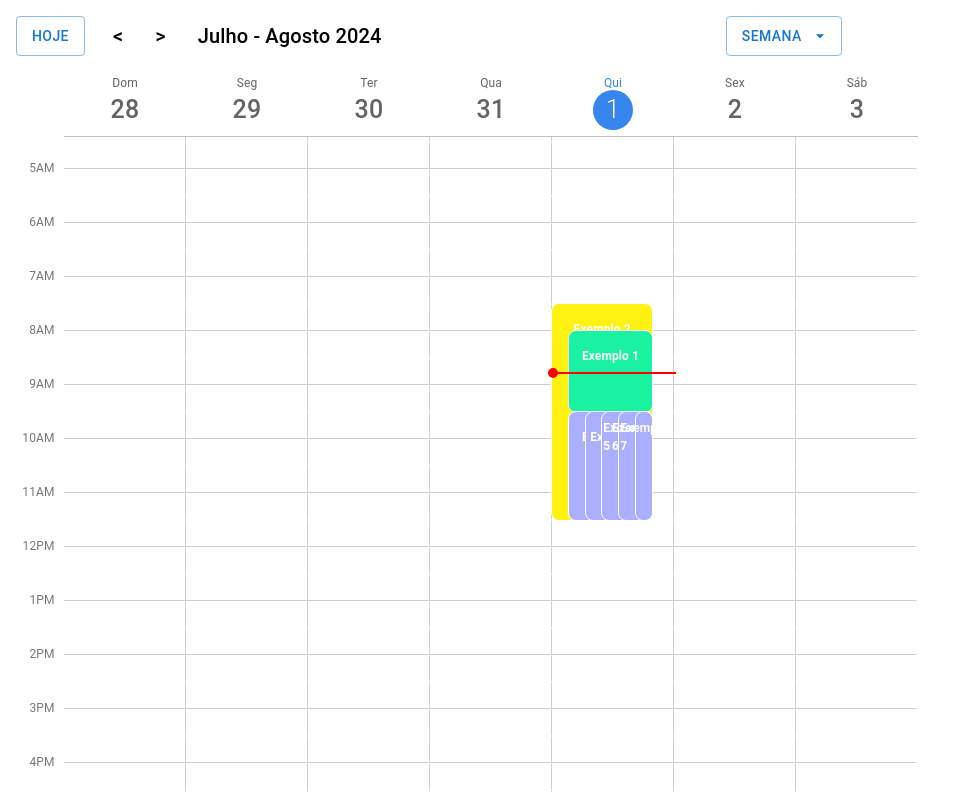
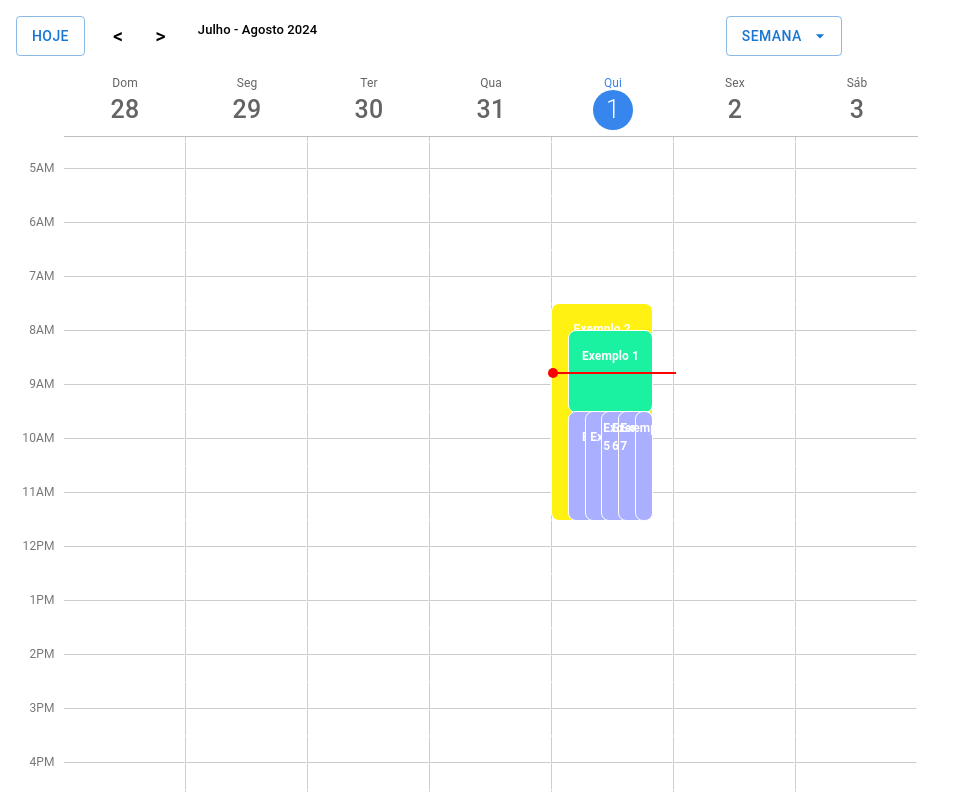
Before and after one commit to andlukass/calendar-react, a React (Vite) app: page / in a window 1280 px wide. Shown: the whole page, without its empty margins (0-964 px from the left). Built offline with nearby package versions, Linux system fonts and the light colour scheme.

Commit message:
resize header

```diff
--- a/src/components/Header/Header.jsx
+++ b/src/components/Header/Header.jsx
@@ -62,7 +62,7 @@ function Header({mode, currentDate, goPrev, goToday, goNext, changeMode}) {
           {">"}
         </Typography>
 
-        <Typography variant='h6' sx={{p: 0.5, width: 500}}>
+        <Typography variant='h6' sx={{p: 0.5, width: {xs: 100,md:500}, fontSize: 13}}>
           {getInitialMonth(currentDate) + getNextMonth(currentDate) + " " +
            getYear(currentDate)}</Typography>
 
```
